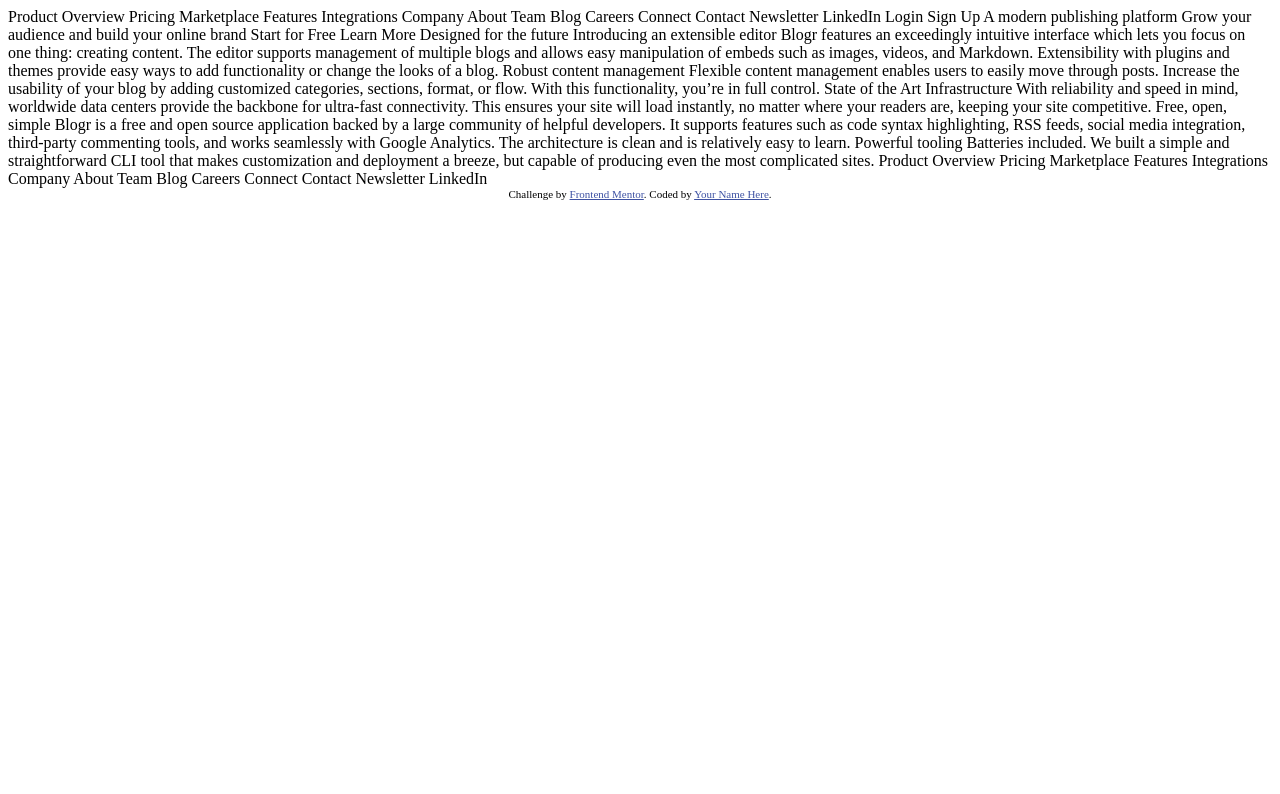
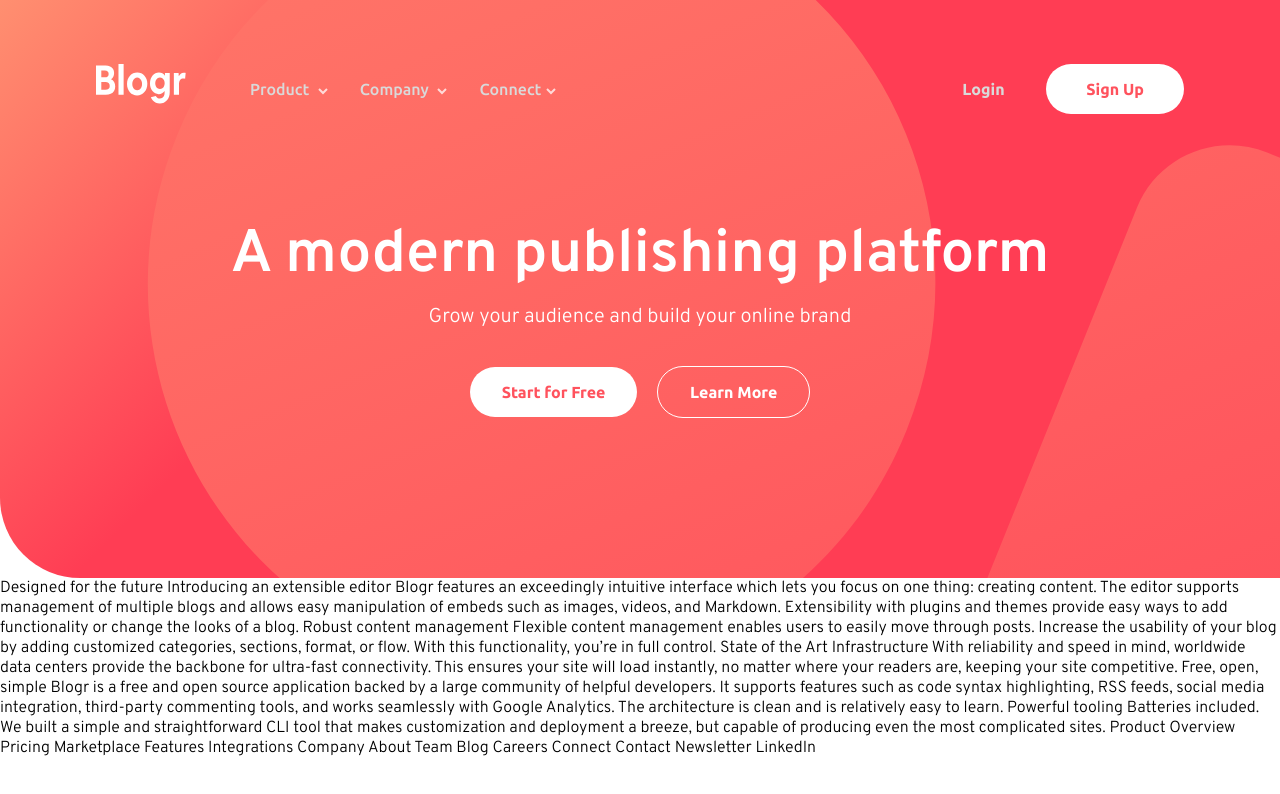
Before and after one commit to Darengheil/blogrLandingPage, a plain HTML site: page index.html in a window 1280 px wide. Drawn offline with Linux system fonts and the light colour scheme.

Commit message:
Finished upper part

```diff
--- a/index.html
+++ b/index.html
@@ -2,48 +2,66 @@
 <html lang="en">
 <head>
   <meta charset="UTF-8">
-  <meta name="viewport" content="width=device-width, initial-scale=1.0"> <!-- displays site properly based on user's device -->
-
+  <meta name="viewport" content="width=device-width, initial-scale=1.0">
   <link rel="icon" type="image/png" sizes="32x32" href="./images/favicon-32x32.png">
-
+  <link rel="stylesheet" type="text/css" href="styles.css">
   <title>Frontend Mentor | [Blogr]</title>
-
-  <!-- Feel free to remove these styles or customise in your own stylesheet 👍 -->
-  <style>
-    .attribution { font-size: 11px; text-align: center; }
-    .attribution a { color: hsl(228, 45%, 44%); }
-  </style>
 </head>
 <body>
-  Product
+  <div class="container">
+    <div class="upperPart">
+      <img src="images/bg-pattern-intro.svg" class="introImage">
+      <div class="header">
+        <div class="leftUppercontainer">
+          <img src="images/logo.svg" class="logo">
+          <nav class="uppernav">
+            <ul class="topmenu">
+              <li>
+                <a href="" class="down">Product <img src="images/icon-arrow-light.svg" class="arrow"></a>
+                <ul class="submenu">
+                  <li><a href="">Overview</a></li>
+                  <li><a href="">Pricing</a></li>
+                  <li><a href="">Marketplace</a></li>
+                  <li><a href="">Features</a></li>
+                  <li><a href="">Integrations</a></li>
+                </ul>
+              </li>
+              <li><a href="" class="down">Company <img src="images/icon-arrow-light.svg" class="arrow"></a>
+                <ul class="submenu">
+                  <li><a href="">About</a></li>
+                  <li><a href="">Team</a></li>
+                  <li><a href="">Blog</a></li>
+                  <li><a href="">Careers</a></li>
+                </ul>
+              </li>
+              <li><a href="" class="down" >Connect<img src="images/icon-arrow-light.svg" class="arrow"></a>
+                <ul class="submenu">
+                  <li><a href="">Contact</a></li>
+                  <li><a href="">Newsletter</a></li>
+                  <li><a href="">LinkedIn</a></li>
+                </ul>
+              </li>
+            </ul>
+          </nav>
+        </div>
+        <div>
+          <button type="button" class="loginButton">Login</button>
+          <button type="button" class="SignUpButton">Sign Up</button>
+        </div>
+      </div>
+      <div class="descriptionForHeader">
+        <h1 style="color:white; font-size: 60px; margin-bottom: 0;">A modern publishing platform</h1>
+        <p style="color: white; font-size: 20px; margin-top: 0.5em;">Grow your audience and build your online brand</p>
+        <div class="buttonHeaderContainer">
+          <button type="button" class="startForFreeButton">Start for Free</button>
+          <button type="button" class="learnMoreButton">Learn More</button>
+        </div>
+      </div>
+    </div>
+    <div class="mainPart">
 
-  Overview
-  Pricing
-  Marketplace
-  Features
-  Integrations
-
-  Company
-
-  About
-  Team
-  Blog
-  Careers
-
-  Connect
-
-  Contact
-  Newsletter
-  LinkedIn
-
-  Login
-  Sign Up
-
-  A modern publishing platform
-  Grow your audience and build your online brand
-
-  Start for Free
-  Learn More
+    </div>
+  </div>
 
   Designed for the future
 
@@ -90,10 +108,8 @@
   Contact
   Newsletter
   LinkedIn
+  <footer>
 
-  <div class="attribution">
-    Challenge by <a href="https://www.frontendmentor.io?ref=challenge" target="_blank">Frontend Mentor</a>.
-    Coded by <a href="#">Your Name Here</a>.
-  </div>
+  </footer>
 </body>
 </html>
--- /dev/null
+++ b/styles.css
@@ -0,0 +1,195 @@
+@import url('https://fonts.googleapis.com/css2?family=Overpass:wght@300;600&family=Ubuntu:wght@400;500;700&display=swap');
+
+body{
+    font-family: "Overpass";
+    font-size: 16px;
+    margin: 0;
+}
+
+.container{
+
+}
+
+.upperPart{
+    background: rgb(255,143,112);
+    background: linear-gradient(135deg, rgba(255,143,112,1) 0%, rgba(255,61,84,1) 35%);
+    border-bottom-left-radius: 80px;
+    position: relative;
+    overflow: hidden;
+}
+
+.introImage{
+    position: absolute;
+    top: -270%;
+    left: -35%;
+}
+
+.leftUppercontainer{
+    display: flex;
+}
+
+.header{
+    display: flex;
+    flex-direction: row;
+    align-items: center;
+    padding: 4em 6em;
+    justify-content: space-between;
+    position: relative;
+}
+
+.uppernav{
+    margin-left: 3em;
+}
+
+.logo{
+    width: 90px;
+    height: 40px;
+}
+
+nav ul{
+    list-style: none;
+    margin: 0;
+    padding: 0;
+}
+
+nav a{
+    display: block;
+    text-decoration: none;
+    outline: none;
+    color: hsl(0, 0%, 85%);
+}
+
+.topmenu{
+    backface-visibility: hidden;
+    display: flex;
+}
+
+.topmenu > li {
+    display: inline-block;
+    position: relative;
+}
+
+.topmenu > li > a {
+    font-family: "Ubuntu";
+    font-weight: 500;
+    padding: 1em;
+}
+
+.arrow{
+    margin-left: 5px;
+}
+
+.topmenu li a:hover .arrow{
+    transform: scaleY(-1);
+}
+
+.topmenu li a:hover{
+    text-decoration:underline;
+    color: hsl(0, 0%, 100%);
+}
+
+.submenu{
+    width: 100px;
+    background: white;
+    padding: 2em 1em;
+    border-radius: 5px;
+    box-shadow: 0 10px 40px rgb(150, 150, 150);
+    position: absolute;
+    visibility: hidden;
+    z-index: 10;
+}
+
+.topmenu > li:hover .submenu{
+    visibility: visible;
+    opacity: 1;
+}
+
+.submenu li a{
+    color: black;
+    line-height: 2em;
+    font-size: 15px;
+}
+
+.submenu li a:hover{
+    color: black;
+    text-decoration: none;
+    font-weight: 700;
+}
+
+.loginButton{
+    font-family: "Ubuntu";
+    font-size: 16px;
+    font-weight: 700;
+    color: hsl(0, 0%, 85%);
+    background:none;
+    border: none;
+    margin-right: 2em;
+}
+
+.loginButton:hover{
+    cursor: pointer;
+}
+
+.SignUpButton{
+    font-family: "Ubuntu";
+    font-size: 16px;
+    font-weight: 700;
+    color: hsl(356, 100%, 66%);
+    background-color: white;
+    border: none;
+    padding: 1em 2.5em;
+    border-radius: 30px;
+}
+
+.SignUpButton:hover{
+    cursor: pointer;
+    background-color:hsl(355, 100%, 74%);
+    color: white;
+}
+
+.descriptionForHeader{
+    display: flex;
+    flex-direction: column;
+    align-items: center;
+    position: relative;
+}
+
+.buttonHeaderContainer{
+    margin-top: 1em;
+    margin-bottom: 10em;
+}
+
+.startForFreeButton{
+    font-family: "Ubuntu";
+    font-size: 16px;
+    font-weight: 700;
+    color: hsl(356, 100%, 66%);
+    background-color: white;
+    border: none;
+    padding: 1em 2em;
+    border-radius: 30px;
+}
+
+.startForFreeButton:hover{
+    cursor: pointer;
+    background-color:hsl(355, 100%, 74%);
+    color: white;
+}
+
+.learnMoreButton{
+    font-family: "Ubuntu";
+    font-size: 16px;
+    font-weight: 700;
+    color: white;
+    background: none;
+    border: 1px solid white;
+    padding: 1em 2em;
+    border-radius: 30px;
+    margin-left: 1em;
+}
+
+.learnMoreButton:hover{
+    cursor: pointer;
+    background-color: white;
+    color: hsl(355, 100%, 74%);
+}
```
Also changed, not shown: 3 other files.
